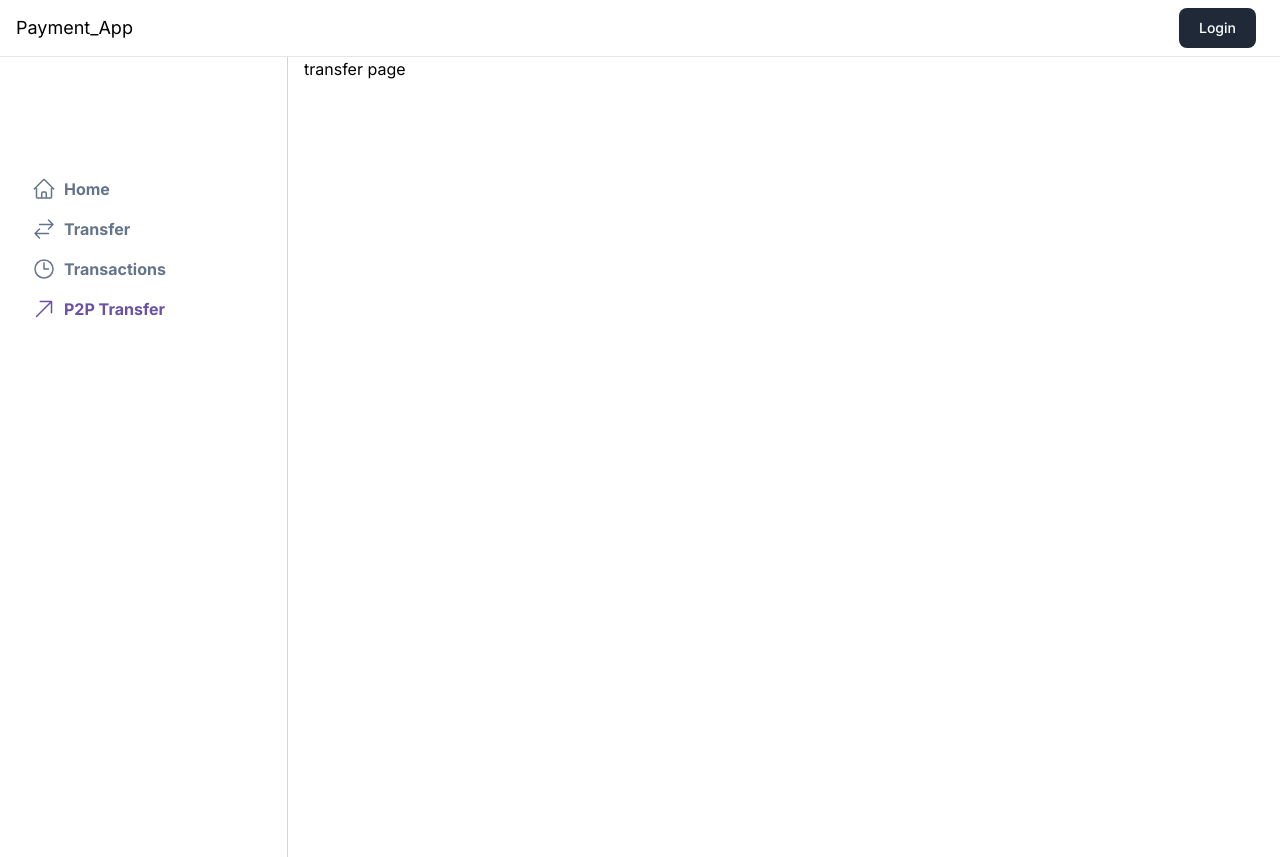
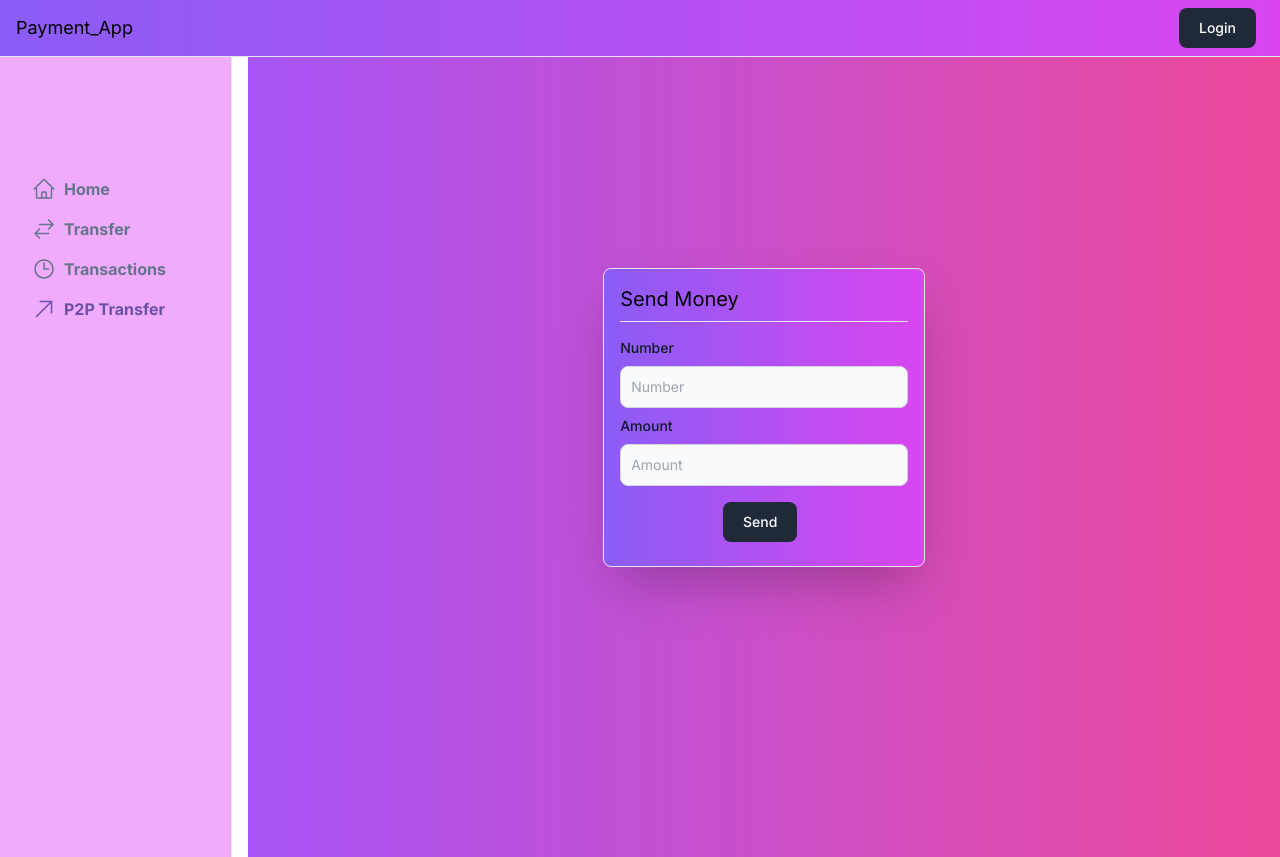
Before and after one commit to aman-dps1005/payment_webApp, a Next.js app in the folder apps/user_app/: page /P2Ptransfer in a window 1280 px wide. Built offline with nearby package versions, Linux system fonts and the light colour scheme; no server answers.

Commit message:
upto p2p transaction feature is added

```diff
--- a/apps/user_app/app/(dashboard)/P2Ptransfer/page.tsx
+++ b/apps/user_app/app/(dashboard)/P2Ptransfer/page.tsx
@@ -1,5 +1,7 @@
+import { SendCard } from "../../../components/SendMoneycard";
+
 export default function() {
-    return <div>
-        transfer page
+    return <div className="w-full bg-gradient-to-r from-purple-500 to-pink-500">
+        <SendCard/>
     </div>
 }
--- a/apps/user_app/app/(dashboard)/dashboard/page.tsx
+++ b/apps/user_app/app/(dashboard)/dashboard/page.tsx
@@ -1,6 +1,14 @@
+import { getServerSession } from "next-auth"
+import { authOptions } from "../../../lib/auth";
+export default async function() {
 
-export default function() {
-    return <div>
-        Dashboard Page
+    const session=await getServerSession(authOptions);
+
+
+    return <div className="bg-gradient-to-r from-purple-500 to-pink-500 w-full">
+        <div className="text-4xl text-[#5d5277] pt-8 mb-8 font-bold">
+            {`Hello, ${session?.user?.name.split(" ")[0]}`}
+        </div>
+
     </div>
 }
--- a/apps/user_app/app/(dashboard)/layout.tsx
+++ b/apps/user_app/app/(dashboard)/layout.tsx
@@ -7,7 +7,7 @@ export default function Layout({
 }): JSX.Element {
   return (
     <div className="flex">
-        <div className="w-72 border-r border-slate-300 min-h-screen mr-4 pt-28">
+        <div className="w-72 border-r bg-fuchsia-300 min-h-screen mr-4 pt-28">
             <div>
                 <SidebarItem href={"/dashboard"} icon={<HomeIcon />} title="Home" />
                 <SidebarItem href={"/transfer"} icon={<TransferIcon />} title="Transfer" />
--- a/apps/user_app/app/(dashboard)/transactions/page.tsx
+++ b/apps/user_app/app/(dashboard)/transactions/page.tsx
@@ -1,6 +1,6 @@
 
 export default function() {
-    return <div>
+    return <div className="bg-gradient-to-r from-purple-500 to-pink-500 w-screen">
         transaction page
     </div>
 }
--- a/apps/user_app/app/(dashboard)/transfer/page.tsx
+++ b/apps/user_app/app/(dashboard)/transfer/page.tsx
@@ -39,8 +39,8 @@ export default async function() {
     const balance = await getBalance();
     const transactions = await getOnRampTransactions();
 
-    return <div className="w-screen">
-        <div className="text-4xl text-[#6a51a6] pt-8 mb-8 font-bold">
+    return <div className="w-screen bg-gradient-to-r from-purple-500 to-pink-500">
+        <div className="text-4xl text-[#5d5277] pt-8 mb-8 font-bold">
             Transfer
         </div>
         <div className="grid grid-cols-1 gap-4 md:grid-cols-2 p-4">
--- a/apps/user_app/app/layout.tsx
+++ b/apps/user_app/app/layout.tsx
@@ -21,7 +21,10 @@ export default function RootLayout({
     <html lang="en">
       <Providers>
         <body className={inter.className}>
+          <div className="bg-gradient-to-r from-violet-500 to-fuchsia-500">
           <AppbarMain/>
+          </div>
+
           {children}
         </body>
       </Providers>
--- /dev/null
+++ b/apps/user_app/components/SendMoneycard.tsx
@@ -0,0 +1,37 @@
+"use client"
+
+
+import { Button } from "@repo/ui/button";
+import { Card } from "@repo/ui/card";
+import { Center } from "@repo/ui/center";
+import { TextInput } from "@repo/ui/textinput";
+import { useState } from "react";
+import { p2pTransfer } from "../lib/actions/P2PtransactionAction";
+
+
+export const SendCard=() =>{
+    const [number,setNumber]=useState("");
+    const [amount,setAmount]=useState("");
+    return(
+        <div className="h-[90vh]">
+            <Center>
+                <Card title="Send Money">
+                <div className="min-w-72 pt-2">
+                    <TextInput placeholder={"Number"} label="Number" onChange={(value) => {
+                        setNumber(value)
+                    }} />
+                    <TextInput placeholder={"Amount"} label="Amount" onChange={(value) => {
+                        setAmount(value)
+                    }} />
+                    <div className="pt-4 flex justify-center">
+                        <Button onClick={async() => {
+                            await p2pTransfer(number,Number(amount)*100);
+                        }}>Send</Button>
+                    </div>
+                </div>
+                </Card>
+            </Center>
+        </div>
+
+    )
+}
--- /dev/null
+++ b/apps/user_app/lib/actions/P2PtransactionAction.ts
@@ -0,0 +1,59 @@
+"use server"
+
+import { getServerSession } from "next-auth"
+import { authOptions } from "../auth"
+import prisma from "@repo/db/client";
+
+export const p2pTransfer=async (to:string,amount:number)=>{
+    const session=await getServerSession(authOptions);
+    const from=session?.user?.id;
+    if(!from){
+        return {
+            message:"not logged in"
+        }
+    }
+
+    const toUser=await prisma.user.findFirst({
+        where:{
+            number:to
+        }
+    })
+
+    if(!toUser){
+        return {
+            message:"no users with this number found"
+        }
+    }
+
+    await prisma.$transaction(async (tx)=>{
+        await tx.$queryRaw`SELECT * FROM "Balance" WHERE "userId"=${Number(from)} FOR UPDATE;`
+        const fromBalance=await tx.balance.findUnique({
+            where:{
+                userId:Number(from)
+            }
+        })
+
+        if(!fromBalance || fromBalance.amount<amount){
+            throw new Error("insufficient balance");
+        }
+
+        await tx.balance.update({
+            where:{userId:Number(from)},
+            data:{amount:{decrement:amount}}
+        })
+
+        await tx.balance.update({
+            where:{userId:toUser.id},
+            data:{amount:{increment:amount}}
+        })
+
+        await tx.p2pTransfer.create({
+            data:{
+                amount:amount,
+                timestamp:new Date(),
+                fromUserId:Number(from),
+                toUserId:toUser.id
+            }
+        })
+    })
+}
--- a/packages/ui/src/card.tsx
+++ b/packages/ui/src/card.tsx
@@ -9,7 +9,7 @@ export function Card({
 }): JSX.Element {
   return (
     <div
-      className="border p-4"
+      className="border p-4 rounded-lg shadow-2xl bg-gradient-to-r from-violet-500 to-fuchsia-500"
     >
       <h1 className="text-xl border-b pb-2">
         {title}
```
Also changed, not shown: 2 other files (tests, documents, lock files or other folders).
